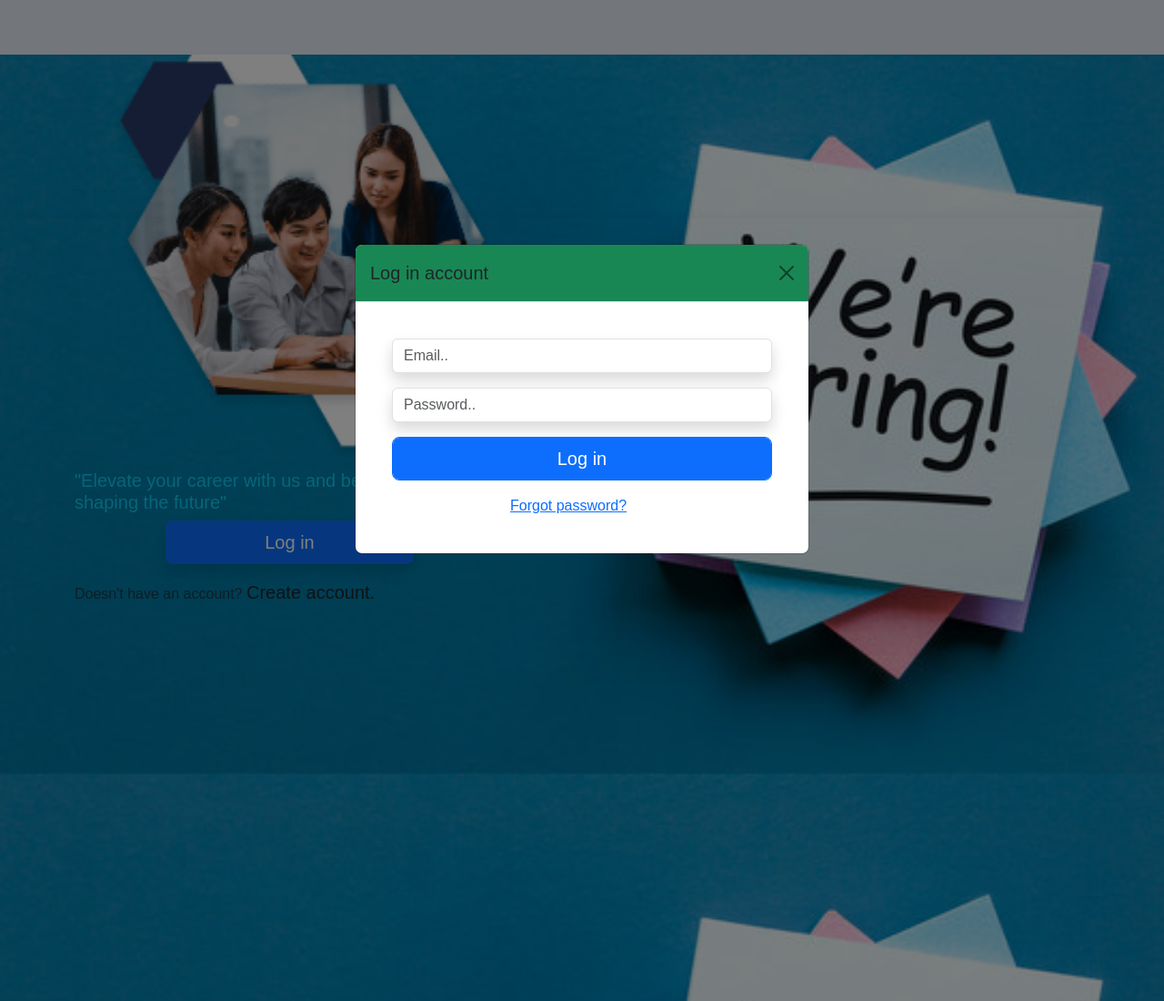
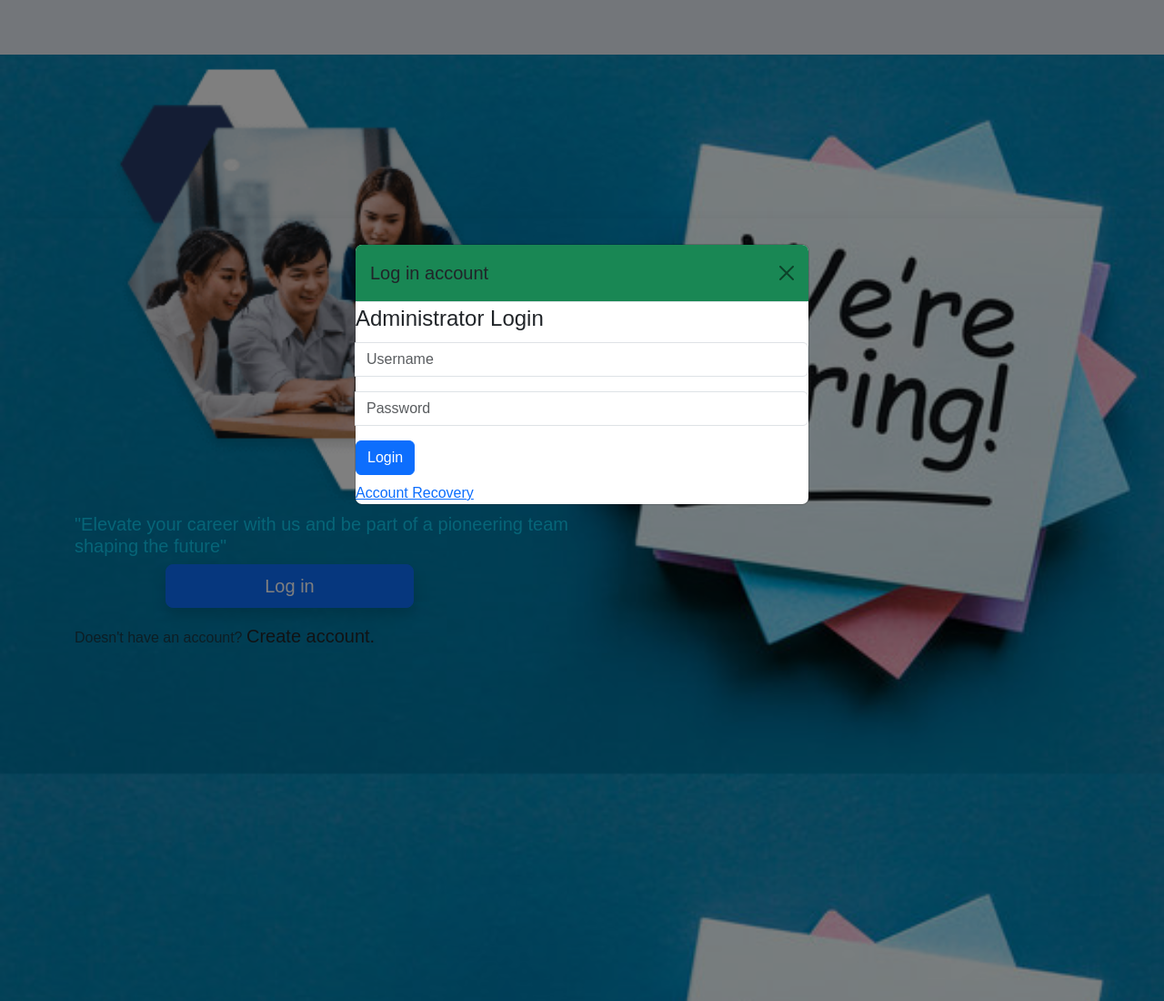
Before and after one commit to rolimaru/practice-ojt, a PHP site: page / in a window 1280 px wide, after a click on "Log in". Shown: the whole page at 91% size. Run offline with PHP 8.4, Linux system fonts and the light colour scheme; some libraries are stand-ins or nearby versions.

Commit message:
login form initializing

```diff
--- a/include/header.php
+++ b/include/header.php
@@ -7,6 +7,7 @@
     <link href="https://cdn.jsdelivr.net/npm/bootstrap@5.3.2/dist/css/bootstrap.min.css" rel="stylesheet" integrity="sha384-T3c6CoIi6uLrA9TneNEoa7RxnatzjcDSCmG1MXxSR1GAsXEV/Dwwykc2MPK8M2HN" crossorigin="anonymous">
     <script src="https://cdn.jsdelivr.net/npm/bootstrap@5.3.2/dist/js/bootstrap.bundle.min.js" integrity="sha384-C6RzsynM9kWDrMNeT87bh95OGNyZPhcTNXj1NW7RuBCsyN/o0jlpcV8Qyq46cDfL" crossorigin="anonymous"></script>
     <link rel="stylesheet" href="https://cdnjs.cloudflare.com/ajax/libs/font-awesome/6.5.1/css/all.min.css" integrity="sha512-DTOQO9RWCH3ppGqcWaEA1BIZOC6xxalwEsw9c2QQeAIftl+Vegovlnee1c9QX4TctnWMn13TZye+giMm8e2LwA==" crossorigin="anonymous" referrerpolicy="no-referrer" />
+    <script src="https://cdnjs.cloudflare.com/ajax/libs/axios/1.6.5/axios.min.js" integrity="sha512-TjBzDQIDnc6pWyeM1bhMnDxtWH0QpOXMcVooglXrali/Tj7W569/wd4E8EDjk1CwOAOPSJon1VfcEt1BI4xIrA==" crossorigin="anonymous" referrerpolicy="no-referrer"></script>
     <title>Document</title>
 </head>
 <body>
--- a/index.php
+++ b/index.php
@@ -8,14 +8,14 @@
     <script src="https://cdn.jsdelivr.net/npm/bootstrap@5.3.2/dist/js/bootstrap.bundle.min.js" integrity="sha384-C6RzsynM9kWDrMNeT87bh95OGNyZPhcTNXj1NW7RuBCsyN/o0jlpcV8Qyq46cDfL" crossorigin="anonymous"></script>
     <title>Document</title>
 </head>
-<body style="background-image: url('pics/11.jpg'); background-size: cover;">
+<body style="background-image: url('pics/11.jpg'); background-size: cover; ">
 
     <div class="nav-bar">
 
     </div>
-    <div class="container">
+    <div class="container ">
         <div class="row ">
-            <div class="col-md-6 ">
+            <div class="col-md-6 mt-5">
                 <div>
                     <img src="pics/jobposting.png" alt="No Img found;" class="back-img"> </img>
                     <h2 class="front-header text-info ">
@@ -43,26 +43,59 @@
         <h1 class="modal-title fs-5 " id="exampleModalLabel">Log in account</h1>
         <button type="button" class="btn-close" data-bs-dismiss="modal" aria-label="Close"></button>
       </div>
-      <div class="modal-body m-4">
-        <!-- <label for="email" class="fs-lg">Email</label> -->
-        <input type="email" name="email" class="form-control shadow mb-3" placeholder="Email..">
-        <span class="d-flex d-inline ">
-          <input type="password" name="password" class="form-control shadow mb-3" placeholder="Password..">
-        </span>
-        <div onclick="loginModal()" class="btn btn-primary btn-lg form-control mb-3"> Log in</div>
-        <span class="text-primary" style="margin-left: 130px;"><a href="#">Forgot password?</a></span>
-
-      </div>
+      <form onsubmit="event.preventDefault(); fnlogine(event);" class="login-form">
+        <fieldset class="mb-2">
+            <legend>Administrator Login</legend>
+            <div class="input-group mb-3">
+                <span class="input-group-icon fas fa-user-cog"></span>
+                <input type="text" class="form-control" placeholder="Username" name="email">
+            </div>
+            <div class="input-group mb-3">
+                <span class="input-group-icon fas fa-key"></span>
+                <input type="password" name="password" class="form-control" placeholder="Password">
+            </div>
+            <button class="btn btn-primary">Login</button>
+        </fieldset>
+        <a href="resetpassword.php" class="form-label"id="modal-recovery">Account Recovery</a>
+    </form>
       <!-- <div class="modal-footer">
       </div> -->
     </div>
   </div>
 </div>
-  <script>
-      function loginModal(){
-        window.location.href = 'home.php'
+<script src="https://cdnjs.cloudflare.com/ajax/libs/axios/1.6.5/axios.min.js" integrity="sha512-TjBzDQIDnc6pWyeM1bhMnDxtWH0QpOXMcVooglXrali/Tj7W569/wd4E8EDjk1CwOAOPSJon1VfcEt1BI4xIrA==" crossorigin="anonymous" referrerpolicy="no-referrer"></script>
+<script>
+// //login admin
+function fnLogin(event){
+    let data = new FormData(event.target);
+    data.append("method","fnLogin");
+    axios.post("api/function.php",data)
+    .then(function(res){
+        if(res.data == 1){
+            window.location = "dashboard.php";
+        }else if(res.data == 2){
+            alert("username not exist");
+        }else{
+            alert("Log in Erroree");
+        }
+    })
+}
+// logine
+function fnlogine(event){
+    let data = new FormData(event.target);
+    data.append("method","fnlogine");
+    axios.post("api/function.php",data)
+    .then(function(res){
+      if(res.data == 1){
+          window.location = "dashboard.php"
+      }else if(res.data ==2){
+          alert("no email found");
+      }else{
+        alert("log in error");
       }
-  </script>
+    })
+}
+</script>
 </body>
 
 </html>
```
Also changed, not shown: api/function.php (added, +74 -0 lines).
